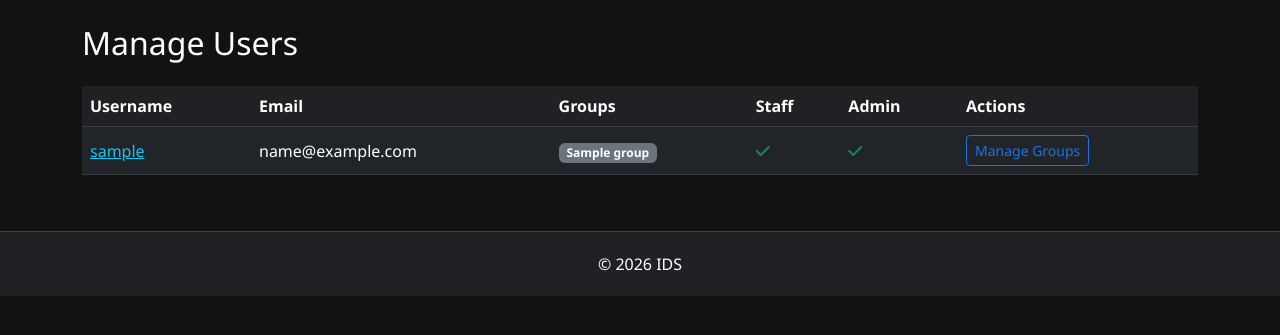
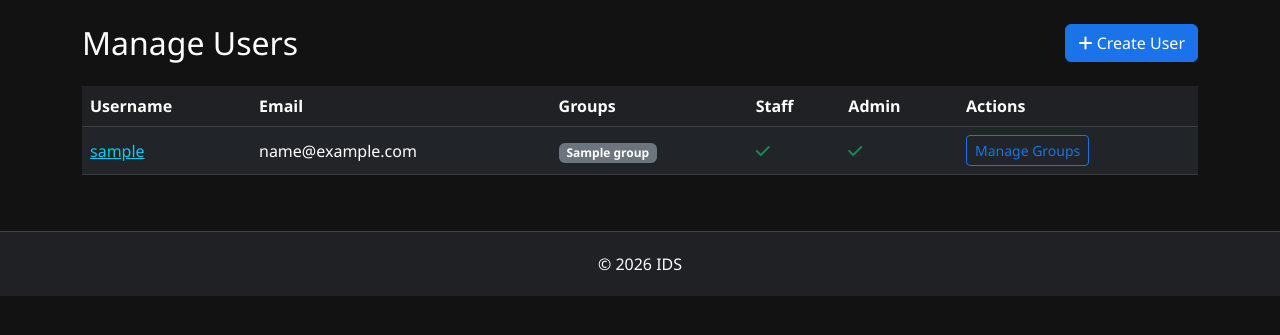
Before and after one commit to Nurb4000/InstantCaseManagement, a Flask app: page /admin/users in a window 1280 px wide. Shown: the part 57-392 px from the top of the page. Run offline with Flask 3, Linux system fonts and the light colour scheme; a user stored in the database is signed in; tables that the repository leaves empty hold one stand-in row (values such as "Sample post").

Commit message:
Enhance user management header with create button

```diff
--- a/templates/admin/users.html
+++ b/templates/admin/users.html
@@ -1,6 +1,11 @@
 {% extends "base.html" %}
 {% block content %}
-<h2 class="mb-4">Manage Users</h2>
+<div class="d-flex justify-content-between align-items-center mb-4">
+    <h2 class="mb-0">Manage Users</h2>
+    <a href="{{ url_for('admin.create_user') }}" class="btn btn-primary">
+        <i class="fas fa-plus"></i> Create User
+    </a>
+</div>
 
 <div class="table-responsive">
     <table class="table table-dark table-hover">
```
